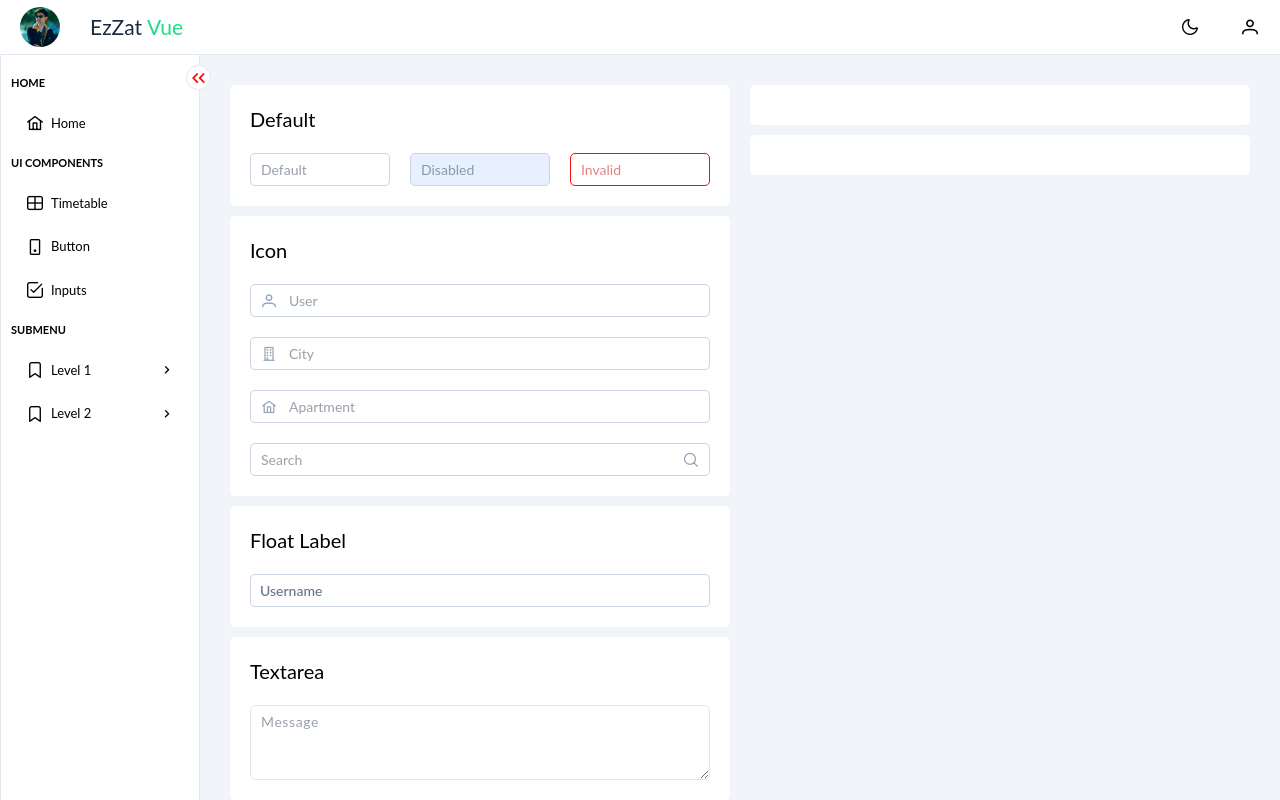
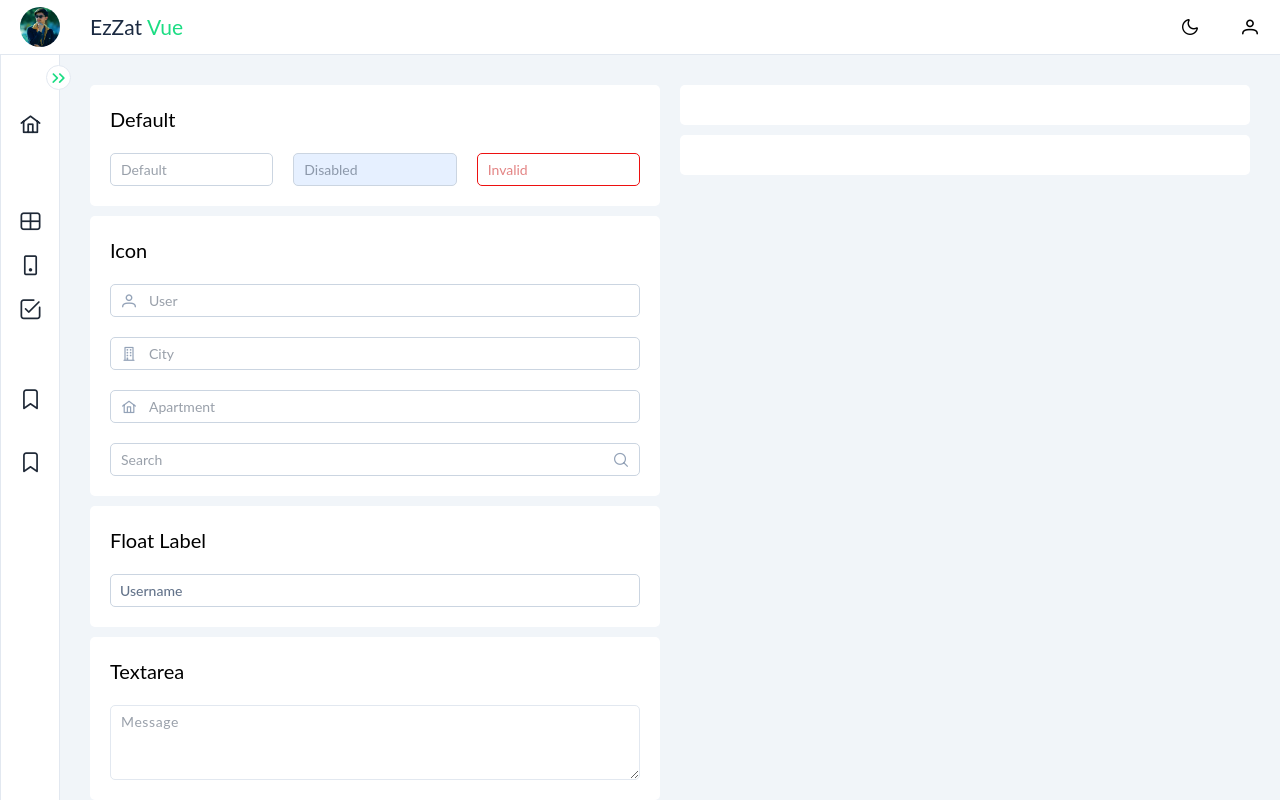
Before and after one commit to EzzatKhaqan/vue-admin-dashboard, a Vue app: page /Inputs in a window 1280 px wide. Built offline with nearby package versions, Linux system fonts and the light colour scheme.

Commit message:
feat: Add @tanstack/vue-table dependency and update sidebar styles for improved layout

```diff
--- a/package.json
+++ b/package.json
@@ -10,6 +10,7 @@
   },
   "dependencies": {
     "@tailwindcss/postcss": "^4.1.7",
+    "@tanstack/vue-table": "^8.21.3",
     "postcss": "^8.5.3",
     "primeicons": "^7.0.0",
     "tailwindcss": "^4.1.7",
--- a/src/assets/style/layout/main.scss
+++ b/src/assets/style/layout/main.scss
@@ -5,12 +5,12 @@
   margin-top: 55px;
 
   .page-wrapper {
-    width: calc(100% - 200px);
     min-height: 100%;
     background-color: transparent;
     margin-left: 200px;
     padding: 30px;
     transition: all 0.2s ease-in-out;
     position: relative;
+    margin-left: 60px;
   }
 }
--- a/src/assets/style/layout/sidebar.scss
+++ b/src/assets/style/layout/sidebar.scss
@@ -1,7 +1,30 @@
+@mixin expanded_sidebar() {
+  .sidebar-content {
+    .layout-menu {
+      .root-menuitem .menuitem-root-text {
+        opacity: 1;
+      }
+
+      a .menuitem-text {
+        opacity: 1;
+      }
+
+      ul {
+        a .menuitem-icon {
+          font-size: 16px;
+        }
+        ul {
+          opacity: 1;
+        }
+      }
+    }
+  }
+}
+
 .wrapper {
   .sidebar {
     position: fixed;
-    width: 200px;
+    width: 60px;
     height: 100%;
     background: var(--e-white);
     border: 1px solid var(--e-border-color);
@@ -27,7 +50,7 @@
       transition: all 0.2s ease-in-out;
 
       i {
-        color: red;
+        color: var(--e-primary-green);
         transition: all 0.2s ease-in-out;
       }
       &:hover {
@@ -36,7 +59,7 @@
 
           &:active {
             transform: scale(1.3);
-            transform: translateX(-5px);
+            transform: translateX(5px);
           }
         }
       }
@@ -48,22 +71,32 @@
       padding: 10px;
       overflow: auto;
     }
+
+    // when Sidebar is Hovered, should Expand automatic?
+    // &.sidebar:hover {
+    //     width: 200px;
+    //     @include expanded_sidebar();
+    // }
   }
+
   &.sidebar-expanded {
     .sidebar {
-      transform: translateX(-200px);
+      width: 200px;
+
+      @include expanded_sidebar();
+
       .sidebar-toggle-btn {
-        right: -30px;
+        right: -10px;
         transform: rotate(180deg);
         background-color: var(--e-white);
         i {
-          color: var(--e-primary-green);
+          color: var(--e-primary-crimson);
         }
       }
     }
     .page-wrapper {
-      margin-left: 0;
-      width: 100%;
+      margin-left: 200px;
+      // width: calc(100% - 200px);
     }
   }
 }
@@ -71,8 +104,12 @@
 .layout-menu {
   .root-menuitem {
     list-style-type: none;
+
     > .menuitem-root-text {
+      opacity: 0;
+      transition: all 0.2s ease-in-out;
       font-size: 11px;
+      text-align: left;
       font-weight: 700;
       text-transform: uppercase;
       margin: 10px 0;
@@ -88,6 +125,8 @@
     user-select: none;
 
     .menuitem-text {
+      opacity: 0;
+      transition: all 0.2s ease-in-out;
       font-size: 13px;
     }
   }
@@ -105,13 +144,15 @@
       align-items: center;
       position: relative;
       outline: 0 none;
-      color: var(--text-color);
+      color: var(--e-text-color);
       cursor: pointer;
-      padding: 0.75rem 1rem;
+      padding: 0.75rem 0.6rem;
       border-radius: 5px;
       transition: background-color 0.2s, box-shadow 0.2s;
 
       .menuitem-icon {
+        transition: all 0.2s ease-in-out;
+        font-size: 20px;
         margin-right: 0.5rem;
       }
 
@@ -132,6 +173,7 @@
     }
 
     ul {
+      opacity: 0;
       overflow: hidden;
       border-radius: 5px;
       li {
--- a/src/assets/style/layout/variables/common.scss
+++ b/src/assets/style/layout/variables/common.scss
@@ -18,6 +18,7 @@
   --e-link-active: #dc143c;
   --e-link-visited: #6a5acd;
   --e-link-hover: #ff8c00;
+  --e-text-color: #1e2836;
   //------------------------
   --e-inputtext-padding-x: 10px;
   --e-inputtext-padding-y: 5px;
--- /dev/null
+++ b/src/components/table/Column.vue
@@ -0,0 +1,11 @@
+<template>
+
+</template>
+
+<script>
+export default {
+
+}
+</script>
+
+<style></style>
--- a/src/layout/Sidebar.vue
+++ b/src/layout/Sidebar.vue
@@ -1,5 +1,5 @@
 <script setup>
-import { computed, ref } from 'vue';
+import { ref } from 'vue';
 import { Menu } from '../components/index.js';
 import { useLayout } from './composables/layout.js';
 
@@ -121,7 +121,7 @@ const model = ref([
 
     <div class="sidebar">
         <div class="sidebar-toggle-btn" @click="toggleSidebar">
-            <i class="pi pi-angle-double-left"></i>
+            <i class="pi pi-angle-double-right"></i>
         </div>
         <div class="sidebar-content">
             <Menu :model="model" />
--- a/src/views/pages/Landing.vue
+++ b/src/views/pages/Landing.vue
@@ -9,7 +9,6 @@ import AppButton from '@/components/button/AppButton.vue';
                 <h1 class="brand">Ezzat Vue Admin Dashboard</h1>
                 <nav>
                     <a href="#features">Features</a>
-                    <a href="#about">About</a>
                 </nav>
             </div>
         </header>
```
Also changed, not shown: 1 other file (tests, documents, lock files or other folders).
